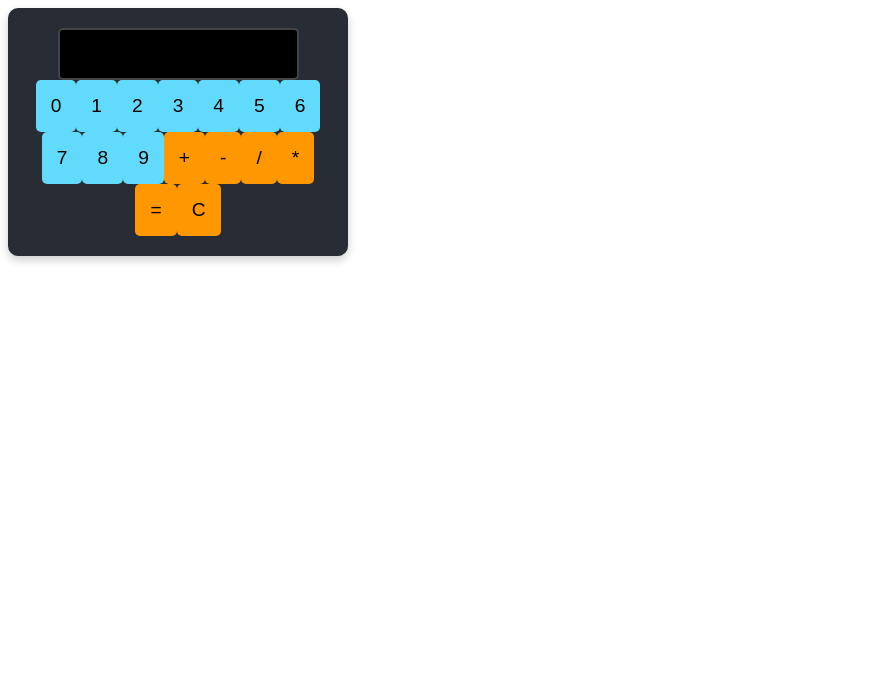
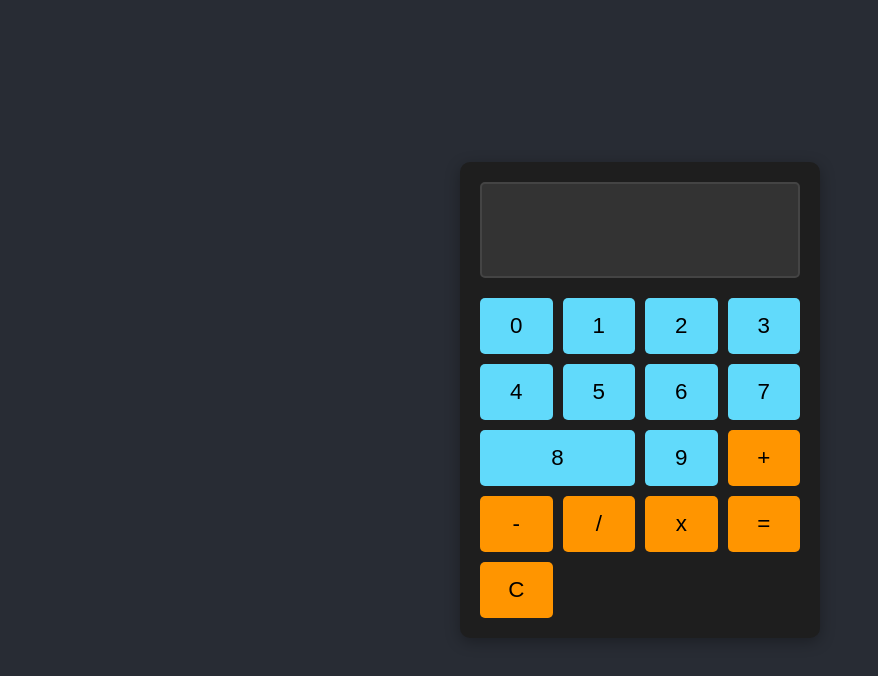
Before and after one commit to Krasimir0/ReactJS-Calculator, a React (Vite) app: page / in a window 1280 px wide. Shown: the top 676 px of the page, without its empty margins (0-878 px from the left). Built offline with nearby package versions, Linux system fonts and the light colour scheme.

Commit message:
Fix errors

```diff
--- a/src/Calculator.css
+++ b/src/Calculator.css
@@ -1,37 +1,56 @@
-/* Calculator Container */
+body {
+  display: flex;
+  justify-content: center;
+  align-items: center;
+  height: 100vh;
+  background-color: #282c34;
+  font-family: Arial, sans-serif;
+  margin: 0;
+}
+
 .calculator {
-    width: 300px;
+  display: grid;
+  grid-template-columns: repeat(4, 1fr);
+  gap: 10px;
+  background: #1e1e1e;
   padding: 20px;
   border-radius: 10px;
-    background-color: #282c34;
-    color: white;
+  box-shadow: 0 4px 15px rgba(0, 0, 0, 0.3);
+  max-width: 320px;
   text-align: center;
-    box-shadow: 0 4px 10px rgba(0, 0, 0, 0.2);
 }
 
-  /* Display Screen */
-  .display input {
-    font-size: 1rem;
-    background-color: black;
+.display {
+  grid-column: span 4;
+  background: #333;
   color: white;
+  text-align: right;
   padding: 15px;
+  font-size: 1.8em;
   border-radius: 5px;
-    text-align: right;
+  margin-bottom: 10px;
   border: 2px solid #444;
 }
 
+.display input {
+  width: 100%;
+  background: none;
+  border: none;
+  color: white;
+  font-size: 1.8em;
+  text-align: right;
+  outline: none;
+}
 
-  /* Button Grid */
 .buttons {
   display: grid;
   grid-template-columns: repeat(4, 1fr);
   gap: 10px;
 }
 
-  /* Individual Buttons */
 .button {
   padding: 15px;
-    font-size: 1.2rem;
+  font-size: 1.4em;
   background-color: #61dafb;
   border: none;
   border-radius: 5px;
@@ -40,26 +59,29 @@
 }
 
 .button:hover {
-    background-color: #4fa3d1;
+  background: #4fa3d1;
 }
 
 .button:active {
-    background-color: #1f78c1;
+  background: #1f78c1;
 }
 
-  /* Special Buttons */
-  .button.operator {
-    background-color: #ff9800;
+.operator {
+  background: #ff9500;
 }
 
-  .button.operator:hover {
-    background-color: #e68900;
+.operator:hover {
+  background: #e08900;
 }
 
-  .button.clear {
-    background-color: #f44336;
+.clear {
+  background: #f44336;
 }
 
-  .button.clear:hover {
-    background-color: #d32f2f;
+.clear:hover {
+  background: #d32f2f;
 }
+
+.button:nth-child(10) {
+  grid-column: span 2;
+}
--- a/src/Calculator.jsx
+++ b/src/Calculator.jsx
@@ -3,7 +3,7 @@ import "./Calculator.css";
 
 const CalculatorNumbers = [0, 1, 2, 3, 4, 5, 6, 7, 8, 9];
 
-const Actions = ["+", "-", "/", "*", "=", "C"];
+const Actions = ["+", "-", "/", "x", "=", "C"];
 
 export default function Calculator() {
   let [firstNumber, setNumber] = useState("");
@@ -23,28 +23,27 @@ export default function Calculator() {
     }
   };
 
-  const getActionHandler = (action) => {
-    if (action === "C") {
+
+  const getActionHandler = (pressedAction) => {
+    if (pressedAction === "C") {
       setNumber("");
       setSecondNumber("");
       setAction("");
       setResult(null);
-    } else if (action === "=") {
+    } else if (pressedAction === "=") {
       let result = 0;
       switch (action) {
         case "+":
-          result = firstNumber + secondNumber;
-          console.log(result);
-
+          result = Number(firstNumber) + Number(secondNumber);
           break;
         case "-":
-          result = firstNumber - secondNumber;
+          result = Number(firstNumber) - Number(secondNumber);
           break;
         case "/":
-          result = firstNumber / secondNumber;
+          result = Number(firstNumber) / Number(secondNumber);
           break;
-        case "*":
-          result = firstNumber * secondNumber;
+        case "x":
+          result = Number(firstNumber) * Number(secondNumber);
           break;
         default:
           result = 0;
@@ -55,7 +54,7 @@ export default function Calculator() {
       setSecondNumber("");
       setAction("");
     } else {
-      setAction(action);
+      setAction(pressedAction);
     }
   };
 
```
Lines whose indentation alone changed are shown as unchanged.
